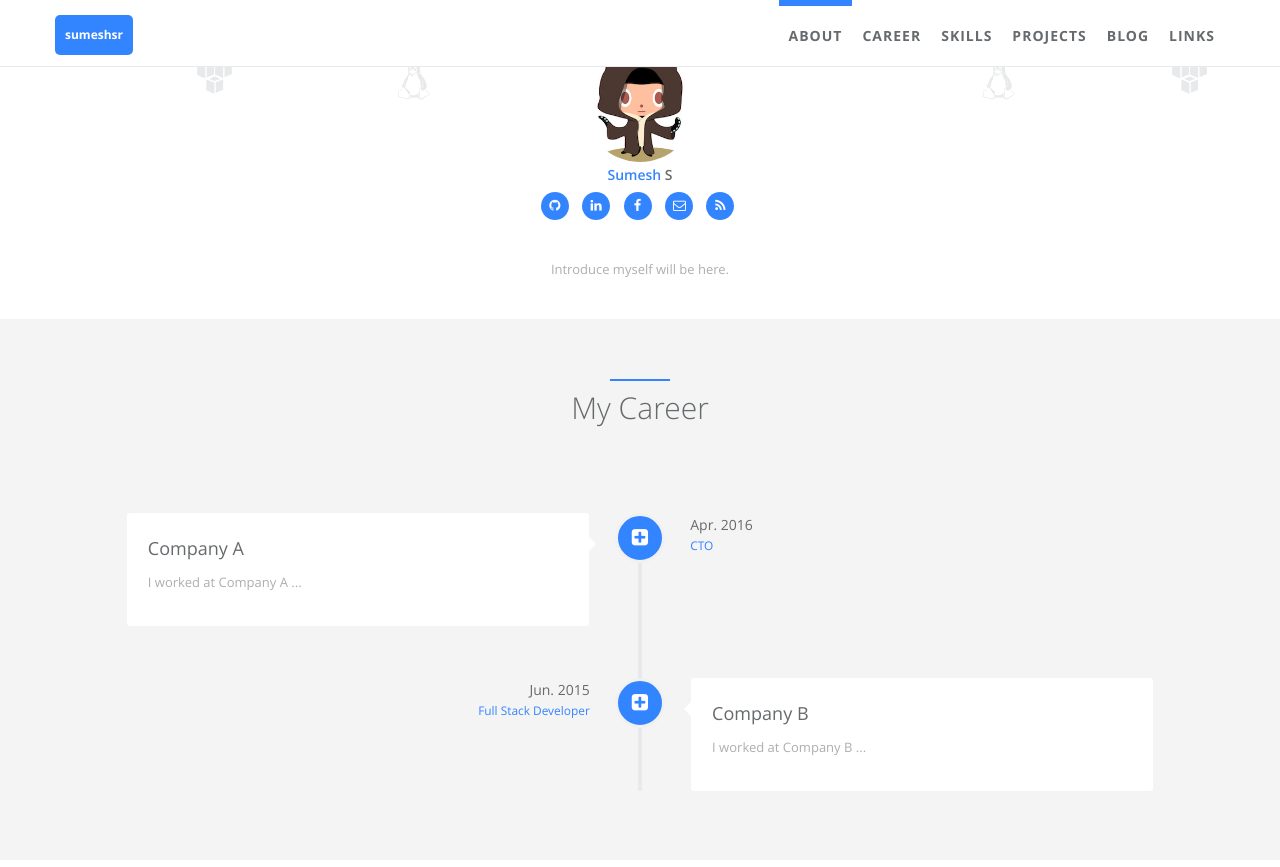
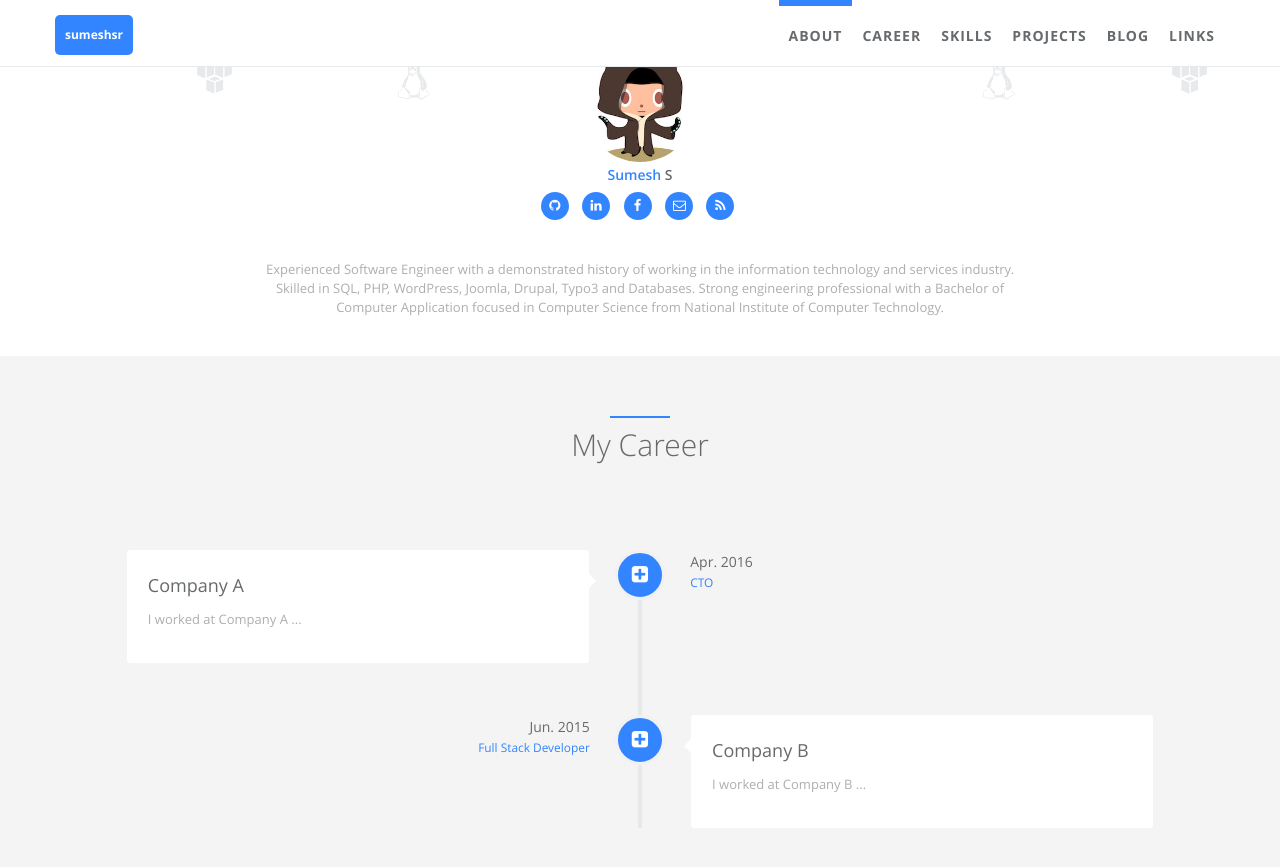
Before and after one commit to sumeshsr/sumeshsr.github.io, a Jekyll site: the page built from index.html, in a window 1280 px wide and 900 px high, scrolled down 563 px. Shown: the top 867 px of the window. Built offline with Jekyll 4.4.1, drawn with Linux system fonts in a browser that asks for light colours.

Commit message:
Update _config.yml

```diff
--- a/_config.yml
+++ b/_config.yml
@@ -28,7 +28,7 @@ author:  # change following line to your infomation.
   skill_icon2:
     - name: fa-linux
     - name: icon-apache
-  desc: Introduce myself will be here.  # Describe yourself.
+  desc: Experienced Software Engineer with a demonstrated history of working in the information technology and services industry. Skilled in SQL, PHP, WordPress, Joomla, Drupal, Typo3 and Databases. Strong engineering professional with a Bachelor of Computer Application focused in Computer Science from National Institute of Computer Technology.   # Describe yourself.
 
 # comment
 disqus:  # if you wanna comment feature, go to https://disqus.com/ to get your configuration; if not, comment following two lines.
```
